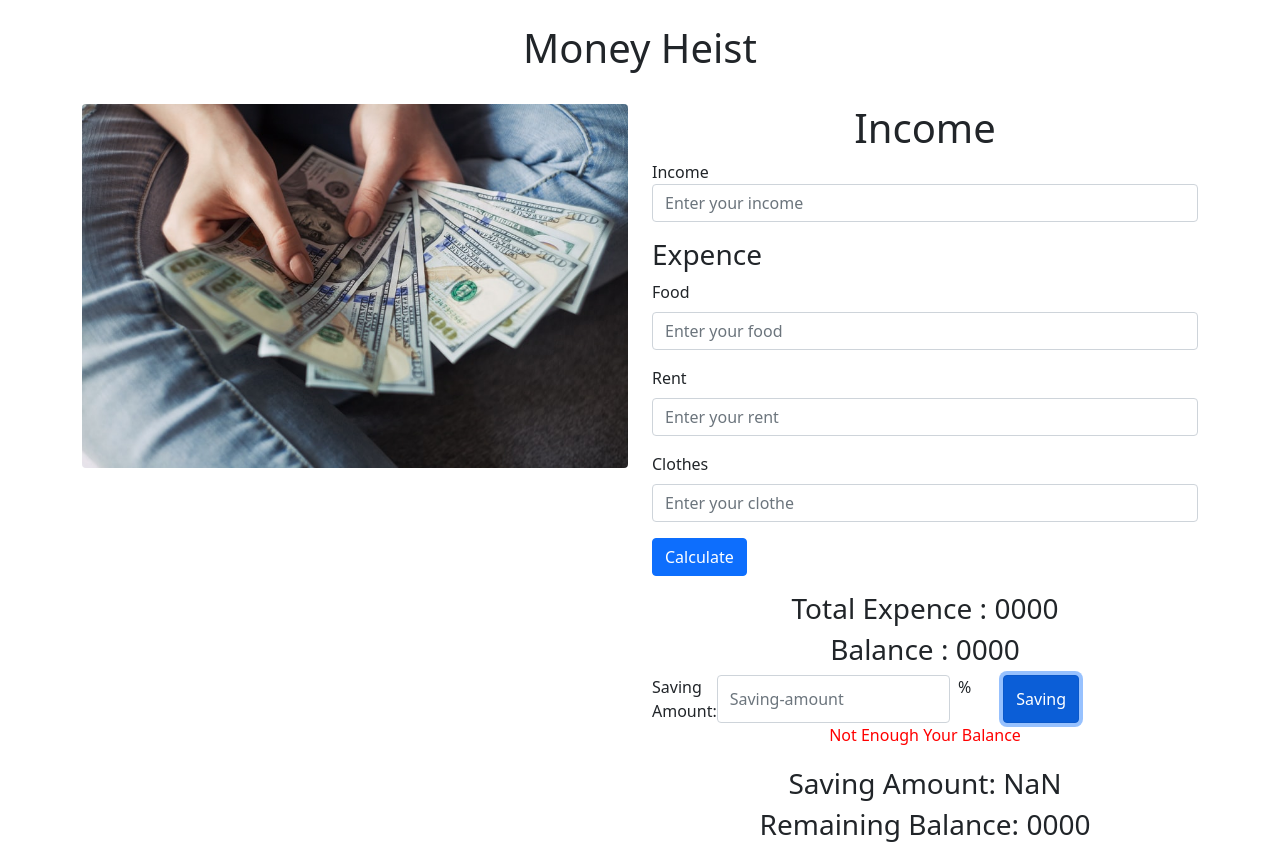
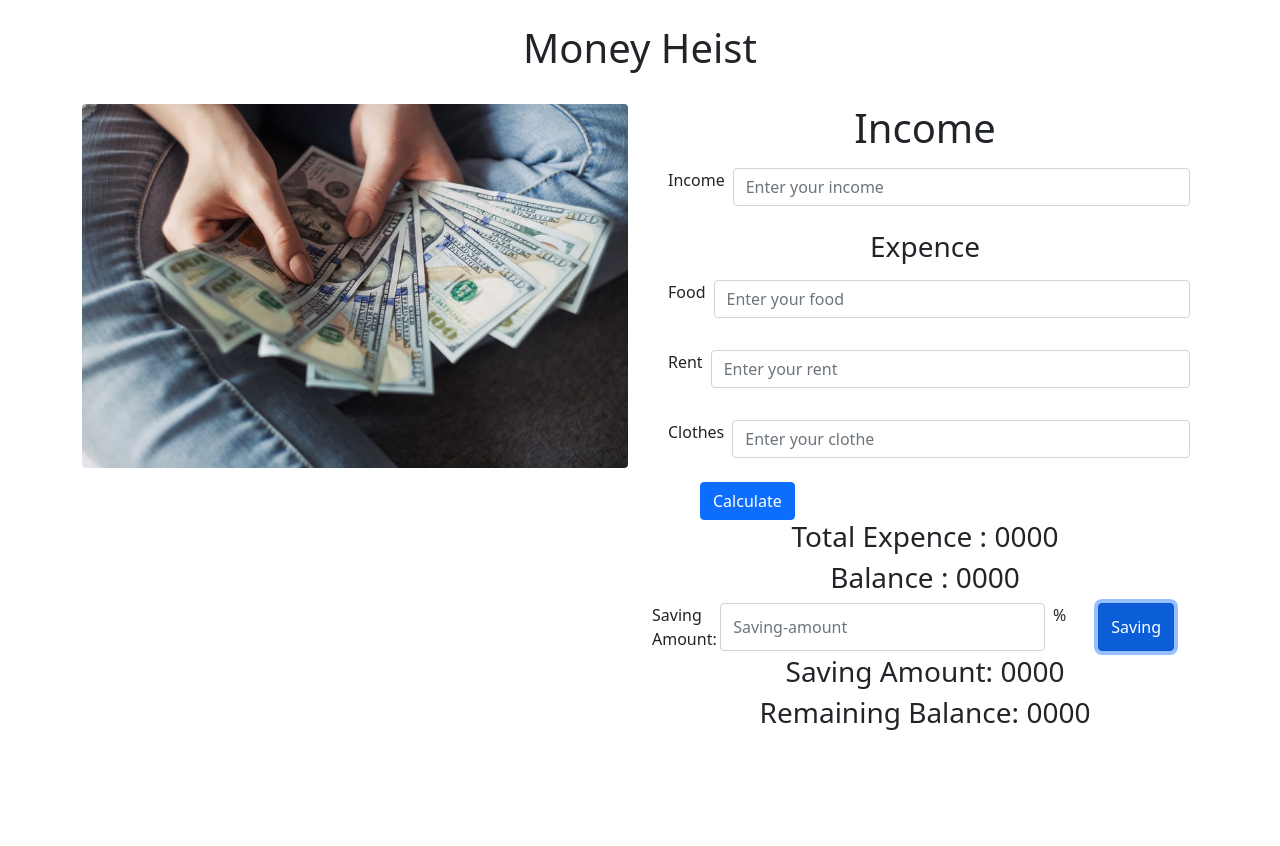
Before and after one commit to Sadnan-2019/Simple-Daily-Cost, a plain HTML site: page index.html in a window 1280 px wide. Both pictures are taken after a click on the button "Saving". After the commit the page ends 800 px from the top, so only its background shows below. Drawn offline with nearby package versions, Linux system fonts and the light colour scheme.

Commit message:
eror not fix

```diff
--- a/index.html
+++ b/index.html
@@ -11,81 +11,88 @@
       integrity="sha384-1BmE4kWBq78iYhFldvKuhfTAU6auU8tT94WrHftjDbrCEXSU1oBoqyl2QvZ6jIW3"
       crossorigin="anonymous"
     />
+    <link rel="stylesheet" href="money.css">
   </head>
   <body>
     <main>
       <section class="container">
         <h1 class="text-center p-4">Money Heist</h1>
         <div class="row">
-          <div class="col-lg-6">
+          <div class="col-12 col-sm-12 col-md-6 col-lg-6">
             <img src="img/photo.jpg" class="img-fluid rounded" alt="" />
           </div>
-          <div class="col-lg-6">
+          <div class="col-12 col-sm-12 col-md-6 col-lg-6">
             <h1 class="text-center">Income</h1>
 
-            <div class="mb-3">
-              Income
+            <div class="mb-3 d-flex p-2">
+             <span class="px-2">Income</span>
               <input
                 type="number"
                 class="form-control"
                 id="income-amount"
                 placeholder="Enter your income"
               />
-              <p class="notify" id="income-error" style="display: none">
-                Please Input Valid Income Value
-              </p>
+
             </div>
-            <h3>Expence</h3>
+            <p class="notify  " id="income-error"   >
+              Please Input Valid Income Value
+            </p>
+            <h3 class="text-center">Expence</h3>
 
-            <div class="mb-3">
-              <label for="exampleInputPassword1" class="form-label">Food</label>
+            <div class="mb-3 d-flex p-2">
+              <span class="px-2">Food</span>
+
+              <!-- <label for="exampleInputPassword1" class="form-label"></label> -->
               <input
                 type="number"
                 id="food-amount"
                 class="form-control"
                 placeholder="Enter your food"
               />
-              <p class="notify" id="food-error" style="display: none">
-                Please Input Valid Food Value
-              </p>
+
             </div>
-            <div class="mb-3">
-              <label for="exampleInputPassword1" class="form-label">Rent</label>
+            <p class="notify" id="food-error"  >
+              Please Input Valid Food Value
+            </p>
+
+            <div class="mb-3 d-flex p-2">
+              <span class="px-2">Rent</span>
               <input
                 type="number"
                 id="rent-amount"
                 class="form-control"
                 placeholder="Enter your rent"
               />
-              <p class="notify" id="rent-error" style="display: none">
-                Please Input Valid Food Value
-              </p>
+
             </div>
-            <div class="mb-3">
-              <label for="exampleInputPassword1" class="form-label"
-                >Clothes</label
-              >
+            <p class="notify" id="rent-error"  >
+              Please Input Valid Food Value
+            </p>
+
+            <div class="mb-3 d-flex p-2">
+              <span class="px-2">Clothes</span>
               <input
                 type="number"
                 id="cloth-amount"
                 class="form-control"
                 placeholder="Enter your clothe"
               />
-              <p class="notify" id="cloth-error" style="display: none">
-                Please Input Valid Clothe Value
-              </p>
+
             </div>
+            <p class="notify" id="cloth-error" >
+              Please Input Valid Clothe Value
+            </p>
 
             <button
               type="submit"
-              class="btn btn-primary text-center"
+              class="btn btn-primary mx-5 "
               id="calculte"
             >
               Calculate
             </button>
 
-            <p class="text-center notify">
-                <span id="total-over-expence" style="display: none;">Not Enough Your Income From Expence</span>
+            <p class="text-center notify  " id="total-over-expence" >
+                Not Enough Your Income From Expence
             </p>
 
             <h3 class="text-center">
@@ -96,7 +103,7 @@
             </h3>
 
             <div class="row">
-              <div class="col-lg-10 d-flex">
+              <div class="col-lg-12 d-flex">
                 <label for="" class=" ">Saving Amount:</label>
                 <input
                   type="number"
@@ -104,7 +111,10 @@
                   placeholder="Saving-amount"
                   id="saving-amount"
                 />
-                <span class="mx-2" style="height: 20px; width: 25px">%</span>
+                <p class="  ">
+                  <span id="saving-amount-error"  > </span>
+              </p>
+                <span class="mx-2"  >%</span>
                 <button
                   type="submit"
                   class="btn btn-primary mx-4"
@@ -114,8 +124,8 @@
                 </button>
               </div>
               <!-- <h5 class="text-center my-4">Saving Amount: 2000 </h5> -->
-              <p class="text-center notify">
-                <span id="total-over-savings" style="display: none;">Not Enough Your Balance </span>
+              <p class="text-center notify" id="total-over-savings">
+                 Not Enough Your Balance
             </p>
               <h3 class="text-center my-1">
                 Saving Amount: <span id="total-saving-amout">0000</span>
--- /dev/null
+++ b/money.css
@@ -0,0 +1,6 @@
+.notify{
+
+
+          display: none;
+          margin-left: 70px;
+}
--- a/money.js
+++ b/money.js
@@ -57,7 +57,6 @@ function Validation() {
   const RentError = document.getElementById("rent-error");
   const ClothError = document.getElementById("cloth-error");
 
-
   if (IncomeSave < 0 || IncomeSave == "") {
     IncomeError.style.display = "block";
     IncomeError.style.color = "red";
@@ -108,14 +107,12 @@ function AfterSavings() {
   const TotalSavingsAmount = document.getElementById("total-saving-amout");
   const TotalSavings = (IncomeSaveValue * SavingAmountValue) / 100;
 
-  if(TotalSavings>BalanceExpence){
+  if (BalanceExpence < TotalSavings) {
     // console.log("its not possible");
-    const OverSavings=document.getElementById("total-over-savings");
-    OverSavings.style.display="block";
-    OverSavings.style.color="red";
-
-  }else{
-
+    const OverSavings = document.getElementById("total-over-savings");
+    OverSavings.style.display = "block";
+    OverSavings.style.color = "red";
+  } else if (BalanceExpence >= TotalSavings) {
     TotalSavingsAmount.innerText = TotalSavings;
   }
 
@@ -125,19 +122,16 @@ function AfterSavings() {
 
   // const BalanceExpence = BalanneAfterExpence;
   // console.log(BalanceExpence,"balaneexpnece");
-  if(BalanceExpence >TotalSavings){
+  if (BalanceExpence > TotalSavings) {
     const Remaining = BalanceExpence - TotalSavings;
     const RemainngBalance = document.getElementById("remaining-balanace");
-  RemainngBalance.innerText = Remaining;
-  }
-  else{
-    const OverSavings=document.getElementById("total-over-savings");
-    OverSavings.style.display="block";
-    OverSavings.style.color="red";
+    RemainngBalance.innerText = Remaining;
+  } else {
+    const OverSavings = document.getElementById("total-over-savings");
+    OverSavings.style.display = "block";
+    OverSavings.style.color = "red";
   }
   // console.log(Remaining,"now remanin");
-
-
 
   SavingAmount.value = "";
   IncomeSave.value = "";
@@ -152,7 +146,16 @@ document.getElementById("calculte").addEventListener("click", function () {
 document.getElementById("after-saving").addEventListener("click", function () {
   // console.log("non saving");
 
-  AfterSavings();
+  const SavingsValue = document.getElementById("saving-amount").value;
+  const savingsError = document.getElementById("saving-amount-error");
+
+  if (SavingsValue < 0 || SavingsValue == "") {
+    // savingsError.style.display ="block";
+    // savingsError.style.color ="red";
+    alert("please enter valid number");
+  } else {
+    AfterSavings();
+  }
 
   // console.log(TotalSavings);
 });
```
